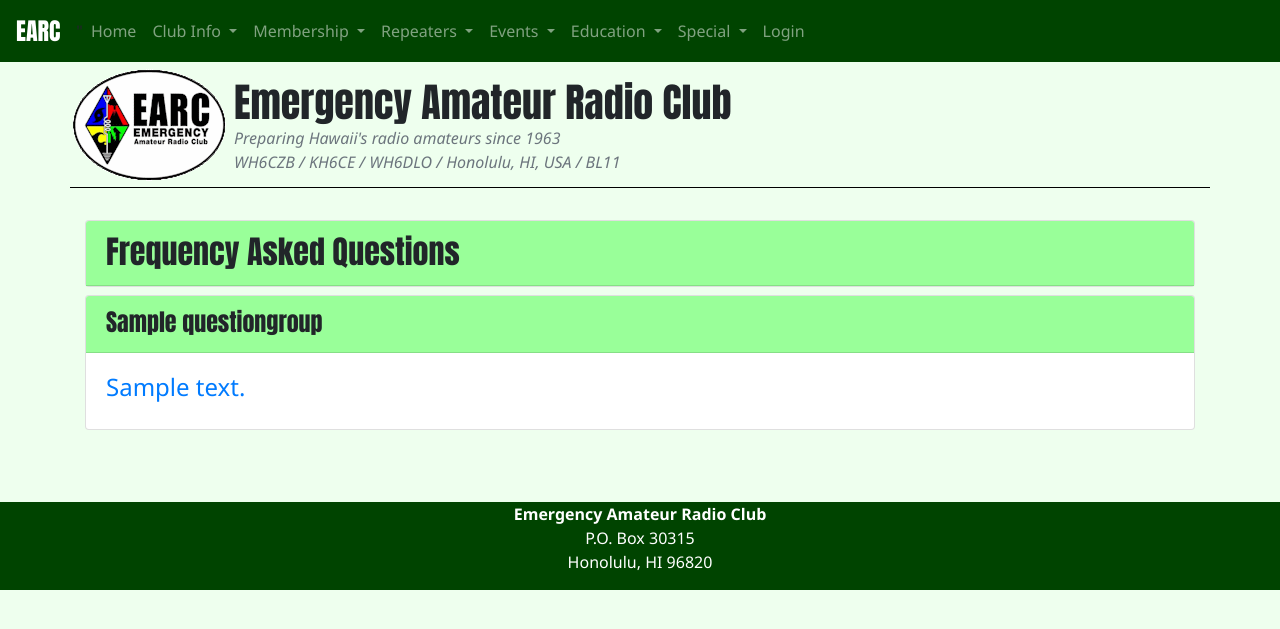
After one commit to pineapplejuice/earc2-members, a Django app: a page that uses homepage/templates/base.html in a window 1280 px wide. The commit adds this page. Shown: the top 629 px of the page. Run offline with Django 3.2, Linux system fonts and the light colour scheme; tables that the repository leaves empty hold one stand-in row (values such as "Sample post"); some libraries are stand-ins or nearby versions.

Commit message:
Implement FAQ page, etc.

```diff
--- a/homepage/models.py
+++ b/homepage/models.py
@@ -58,3 +58,19 @@
 
 	def __str__(self):
 		return str(self.name)
+
+
+class QuestionGroup(models.Model):
+	name = models.CharField(max_length=100)
+
+	def __str__(self):
+		return str(self.name)
+
+
+class Question(models.Model):
+	question_text = models.CharField(max_length=200)
+	answer_text = models.TextField()
+	group = models.ForeignKey(QuestionGroup, on_delete=models.CASCADE)
+
+	def __str__(self):
+		return str(self.question_text)
--- a/homepage/templates/base.html
+++ b/homepage/templates/base.html
@@ -36,7 +36,7 @@
 							<a class="dropdown-item {% if request.resolver_match.url_name == 'about' %}active{%endif%}" href="{% url 'about' %}">About us {% if request.resolver_match.url_name == 'about' %}<span class="sr-only">(current)</span>{% endif %}</a>
 							<a class="dropdown-item {% if request.resolver_match.url_name == 'officers' %}active{%endif%}" href="{% url 'officers' %}">Officers {% if request.resolver_match.url_name == 'officers' %}<span class="sr-only">(current)</span>{% endif %}</a>
 							<a class="dropdown-item {% if request.resolver_match.url_name == 'meetings' %}active{%endif%}" href="{% url 'meetings' %}">Meetings {% if request.resolver_match.url_name == 'meetings' %}<span class="sr-only">(current)</span>{% endif %}</a>
-							<a class="dropdown-item" href="#">FAQ</a>
+							<a class="dropdown-item {% if request.resolver_match.url_name == 'faq_list' %}active{%endif%}" href="{% url 'faq_list' %}">FAQs {% if request.resolver_match.url_name == 'faq_list' %}<span class="sr-only">(current)</span>{% endif %}</a>
 							<a class="dropdown-item" href="#">Contact us</a>
 						</div>
 					</li>
@@ -118,8 +118,6 @@
 							<div class="dropdown-divider"></div>
 							<h6 class="dropdown-header">Special pages</h6>
 							<a class="dropdown-item" href="http://www.nh6wi.com/">NH6WI (SK) Weather Page</a>
-							<a class="dropdown-item" href-"#">Antenna Group</a>
-							<div class="dropdown-divider"></div>
 							<a class="dropdown-item" href="#">ARES Info</a>
 							<a class="dropdown-item {% if request.resolver_match.url_name == 'links' %}active{% endif %}"
 								href={% url 'links' %}>
--- /dev/null
+++ b/homepage/templates/homepage/faq.html
@@ -0,0 +1,40 @@
+{% extends "base.html" %}
+
+{% block browsertitle %}EARC - Frequency Asked Questions{% endblock %}
+
+{% block content %}
+
+<div class="card mb-2">
+	<div class="card-header">
+		<span class="h2 title">Frequency Asked Questions</span>
+	</div>
+</div>
+
+{% for group in groups %}
+<div class="card mb-2">
+	<div class="card-header">
+		<span class="h4 title">{{group.name}}</span>
+	</div>
+	<div class="card-body">
+		{% for question in group.question_set.all %}
+		<div class="panel-group">
+			<div class="panel panel-default">
+				<div class="panel-heading">
+					<h4 class="panel-title">
+						<a data-toggle="collapse" href="#ans-{{question.pk}}">{{question.question_text}}</a>
+					</h4>
+				</div>
+				<div id="ans-{{question.pk}}" class="panel-collapse collapse">
+					<div class="panel-body">
+						{{question.answer_text | safe}}
+					</div>
+				</div>
+			</div>
+		</div>
+
+		{% endfor %}
+	</div>
+</div>
+{% endfor %}
+
+{% endblock %}
--- a/homepage/urls.py
+++ b/homepage/urls.py
@@ -10,6 +10,7 @@
 	url(r'^antennas/cancelled/$', views.antenna_purchase_cancelled,
 		name="antenna_purchase_cancelled"),
 	url(r'^events/$', views.events, name="events"),
+	url(r'^faq-list/$', views.faq_list, name="faq_list"),
 	url(r'^field_day/$', views.field_day, name="field_day"),
 	url(r'^links/$', views.links, name="links"),
 	url(r'^meetings/$', views.meetings, name="meetings"),
--- a/homepage/views.py
+++ b/homepage/views.py
@@ -6,7 +6,7 @@
 from django.urls import reverse
 from django.utils import timezone
 
-from .models import Meeting, MeetingPlace, Event, LinkGroup
+from .models import Meeting, MeetingPlace, Event, LinkGroup, QuestionGroup
 from manage_members.models import Member
 
 from paypal.standard.forms import PayPalPaymentsForm
@@ -113,7 +113,7 @@
 
 	groups = LinkGroup.objects.all()
 	context = {
-		'groups': groups
+		'groups': groups,
 	}
 
 	return render(request, 'homepage/links.html', context)
@@ -152,3 +152,11 @@
 
 def swap_and_shop(request):
 	return render(request, 'homepage/swap_shop.html')
+
+def faq_list(request):
+	groups = QuestionGroup.objects.all()
+	context = {
+		'groups': groups,
+	}
+
+	return render(request, 'homepage/faq.html', context)
--- a/manage_members/templates/manage_members/member_new_form.html
+++ b/manage_members/templates/manage_members/member_new_form.html
@@ -13,6 +13,7 @@
 	<div class="card-body">
 		<p>Our NEW membership application allows you to enter your member information directly. Please enter your membership information. Once entered, you will receive an email to confirm your account before logging in; make sure that your email address is correct.</p>
 		<p>If you prefer, you can also <a href="{% static 'pdf/application.pdf' %}" target="_blank">print and complete the hardcopy form</a> and send it to the EARC at the address shown at the bottom.</p>
+		<p>Note: this form is for NEW members. Existing members who do not have an account on the system should contact the webmaster.</p>
 
 		<form action="{% url 'member_new_form' %}" method="post" id="member_form">
 			{% csrf_token %}
```
Also changed, not shown: homepage/admin.py (+11 -1 lines), homepage/migrations/0008_auto_20190202_2045.py (added).
